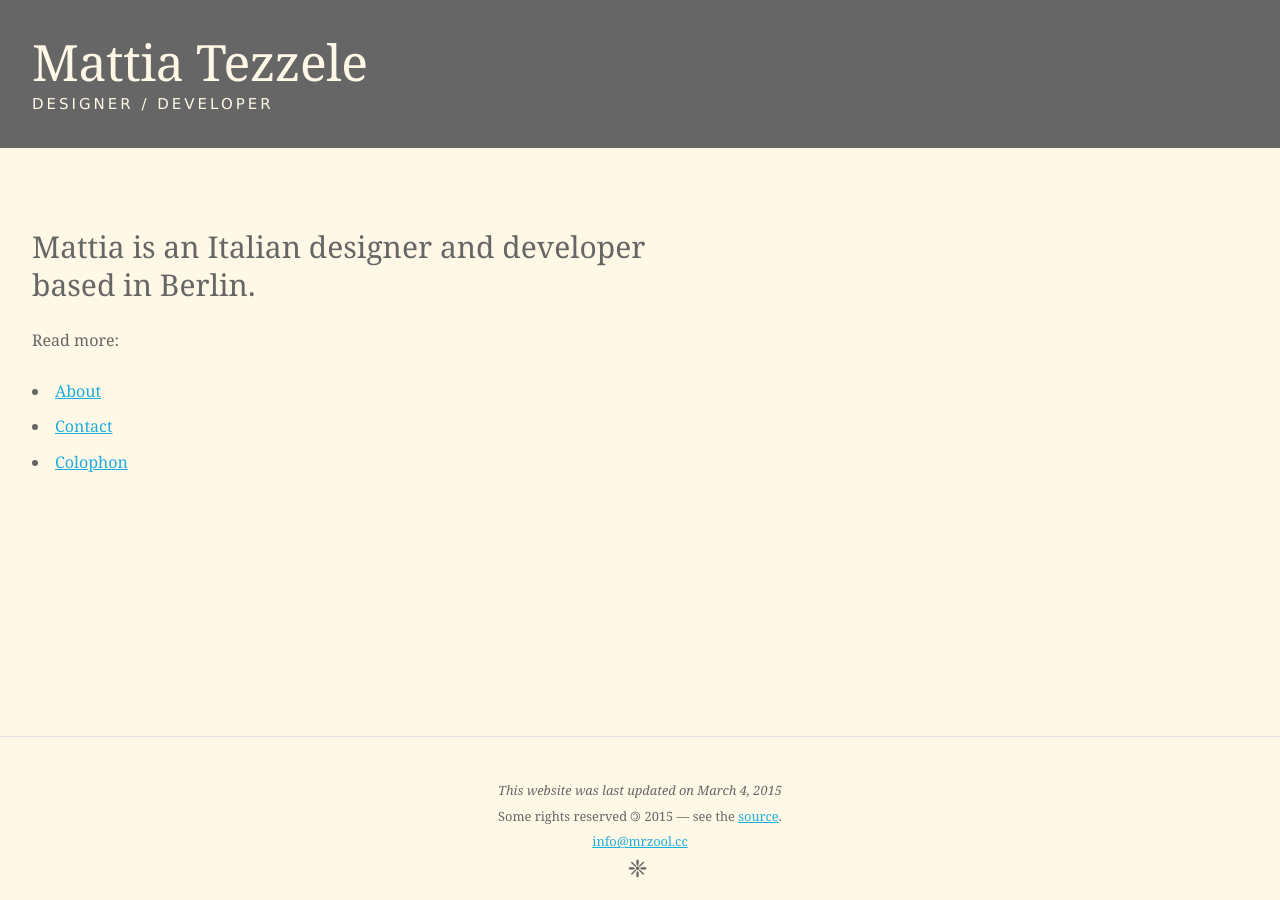
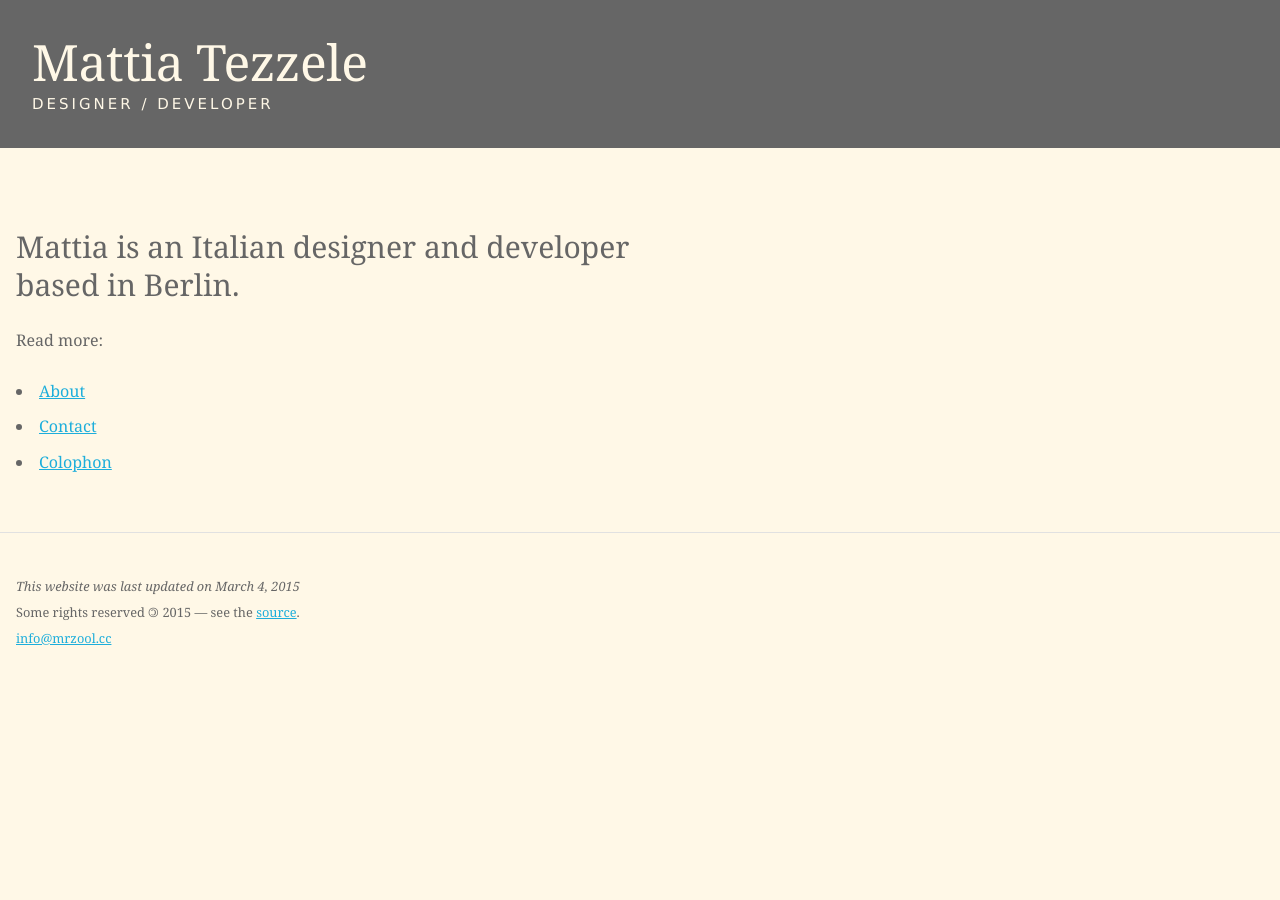
Before and after one commit to mrzool/mrzool.github.io, a Jekyll site: the page built from index.md, in a window 1280 px wide. Built offline with Jekyll 4.4.1, drawn with Linux system fonts in a browser that asks for light colours.

Commit message:
New footer and layout improvements

```diff
--- a/_includes/_footer.html
+++ b/_includes/_footer.html
@@ -1,5 +1,4 @@
-<footer class="center">
-  <hr class="mt0">
+  <footer>
     <small>
       <em>This website was last updated on {{ 'now' | date: "%B %-d, %Y" }}</em>
       <br>
@@ -7,5 +6,4 @@
       <br>
       <a href="mailto:{{site.email}}">{{site.email}}</a>
     </small>
-  <h3 class="mt0">&#10056;</h3>
   </footer>
--- a/_layouts/default.html
+++ b/_layouts/default.html
@@ -17,7 +17,10 @@
       {% endif %}
 
     </div>
-    {% include _footer.html %}
+      <hr />
+        {% include _footer.html %}
+
+
 
     <script>
 
```
Also changed, not shown: css/skeleton.css (+5 -6 lines), css/prod/s.min.css. Lines whose indentation alone changed are shown as unchanged.
